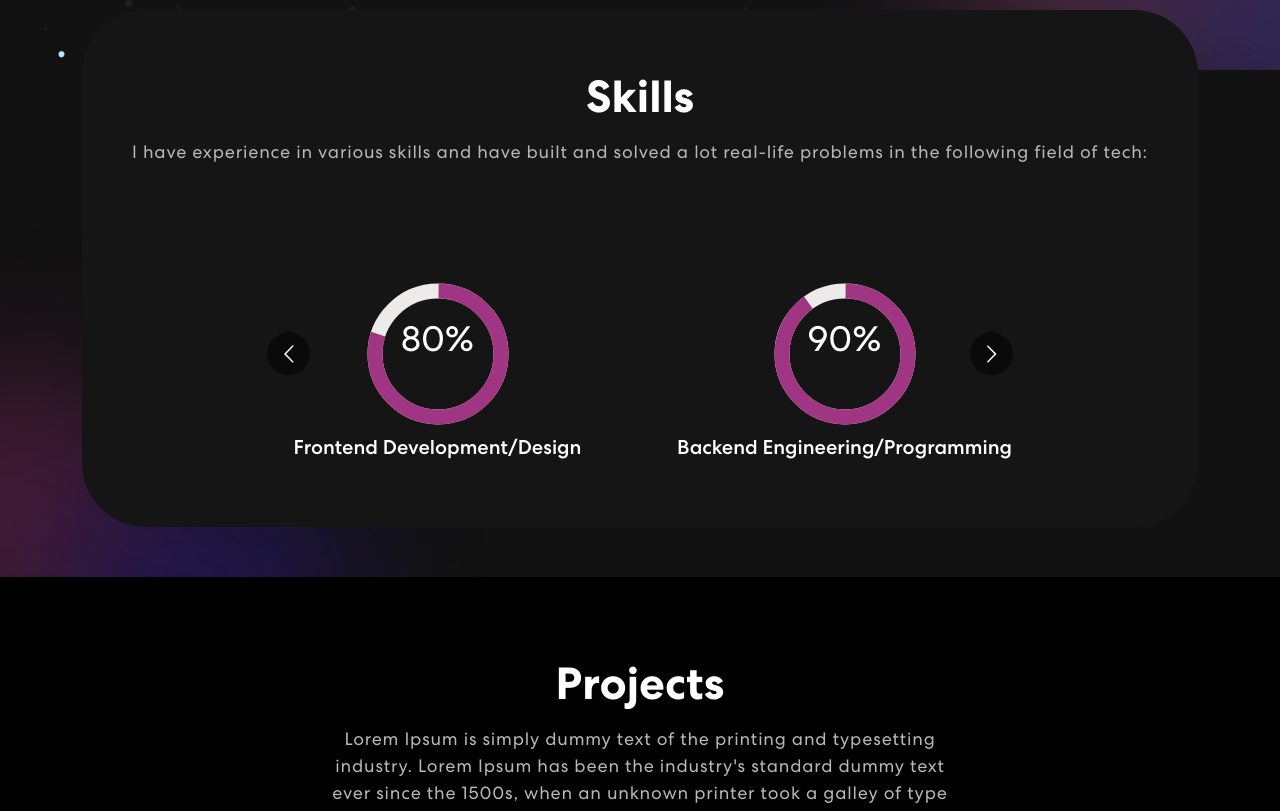
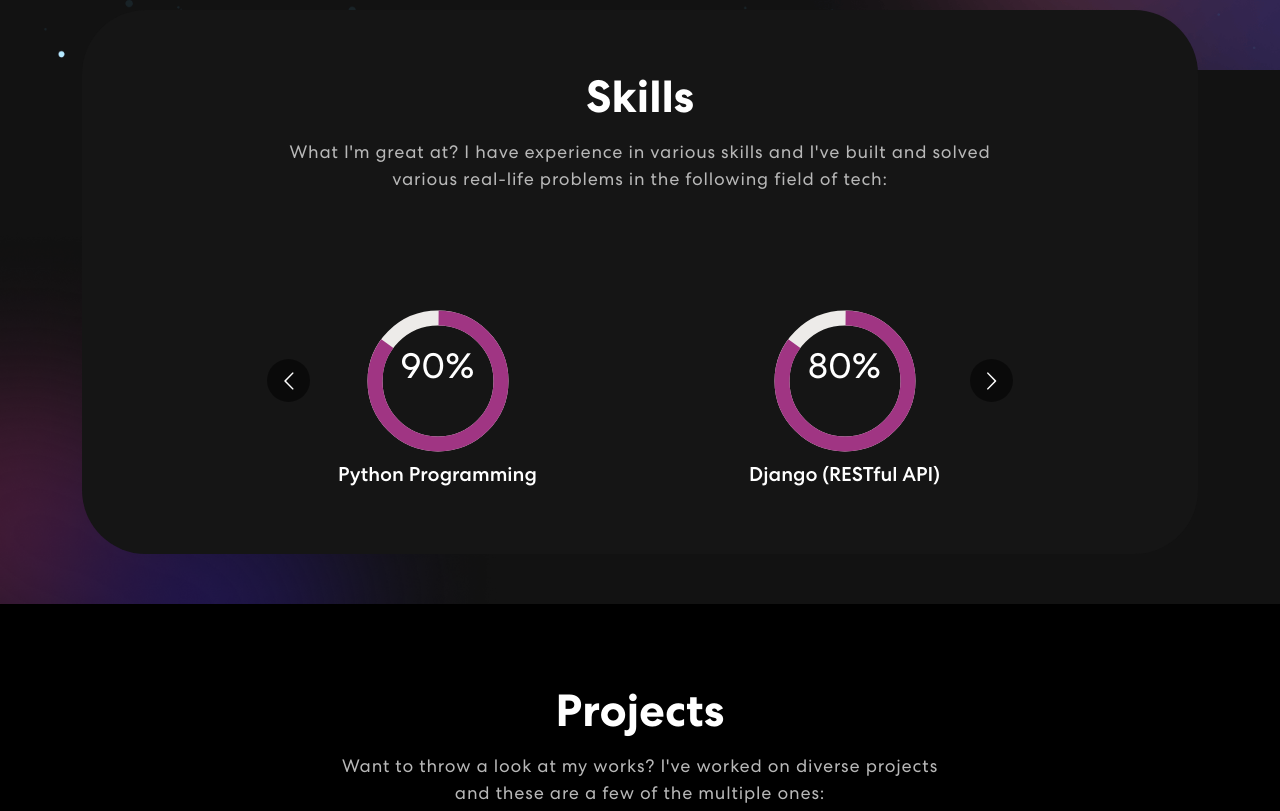
Before and after one commit to isaacrobert33/robertix, a React (Create React App) app: page / in a window 1280 px wide. Shown: the part 766-1577 px from the top of the page. Built offline with nearby package versions, Linux system fonts and the light colour scheme; no server answers.

Commit message:
Content Modifications

```diff
--- a/public/index.html
+++ b/public/index.html
@@ -7,7 +7,7 @@
     <meta name="theme-color" content="#000000" />
     <meta
       name="description"
-      content="Web site created using create-react-app"
+      content="Software Developer || Web Developer || Mobile Developer"
     />
     <link rel="apple-touch-icon" href="%PUBLIC_URL%/logo192.png" />
     <!--
@@ -24,7 +24,7 @@
       work correctly both with client-side routing and a non-root public URL.
       Learn how to configure a non-root public URL by running `npm run build`.
     -->
-    <title>React App</title>
+    <title>Issac Robert</title>
   </head>
   <body>
     <noscript>You need to enable JavaScript to run this app.</noscript>
--- a/src/components/Banner.jsx
+++ b/src/components/Banner.jsx
@@ -14,14 +14,6 @@
   const [index, setIndex] = useState(1);
   const toRotate = [ "Web Developer", "Python Engineer", "Mobile Developer" ];
   const period = 1000;
-
-  useEffect(() => {
-    let ticker = setInterval(() => {
-      tick();
-    }, delta);
-
-    return () => { clearInterval(ticker) };
-  }, [text])
 
   const tick = () => {
     let i = loopNum % toRotate.length;
@@ -47,6 +39,14 @@
       setIndex(prevIndex => prevIndex + 1);
     }
   }
+
+  useEffect(() => {
+    let ticker = setInterval(() => {
+      tick();
+    }, delta);
+
+    return () => { clearInterval(ticker) };
+  }, [text, delta])
 
   return (
     <section className="banner" id="home">
--- a/src/components/Contact.jsx
+++ b/src/components/Contact.jsx
@@ -36,7 +36,7 @@
     setButtonText("Send");
     let result = await response.json();
     setFormDetails(formInitialDetails);
-    if (result.code == 200) {
+    if (result.code === 200) {
       setStatus({ succes: true, message: 'Message sent successfully'});
     } else {
       setStatus({ succes: false, message: 'Something went wrong, please try again later.'});
--- a/src/components/Footer.jsx
+++ b/src/components/Footer.jsx
@@ -18,9 +18,9 @@
           </Col>
           <Col size={12} sm={6} className="text-center text-sm-end">
             <div className="social-icon">
-              <a href="#"><img src={navIcon1} alt="Icon" /></a>
-              <a href="#"><img src={navIcon2} alt="Icon" /></a>
-              <a href="#"><img src={navIcon3} alt="Icon" /></a>
+              <a href="https://www.linkedin.com/in/isaac-robert-156435224/" target={"_blank"} rel={"noreferrer"}><img src={navIcon1} alt="Icon" /></a>
+              <a href="https://web.facebook.com/isaacrobert.owoyemi" target={"_blank"} rel={"noreferrer"}><img src={navIcon2} alt="Icon" /></a>
+              <a href="https://www.instagram.com/_robertix/" target={"_blank"} rel={"noreferrer"}><img src={navIcon3} alt="Icon" /></a>
             </div>
             <p>Copyright 2023. All Rights Reserved</p>
           </Col>
--- a/src/components/NavBar.jsx
+++ b/src/components/NavBar.jsx
@@ -52,9 +52,9 @@
             </Nav>
             <span className="navbar-text">
               <div className="social-icon">
-                <a href="#"><img src={navIcon1} alt="" /></a>
-                <a href="#"><img src={navIcon2} alt="" /></a>
-                <a href="#"><img src={navIcon3} alt="" /></a>
+                <a href="https://www.linkedin.com/in/isaac-robert-156435224/" target={"_blank"} rel={"noreferrer"}><img src={navIcon1} alt="" /></a>
+                <a href="https://web.facebook.com/isaacrobert.owoyemi" target={"_blank"} rel={"noreferrer"}><img src={navIcon2} alt="" /></a>
+                <a href="https://www.instagram.com/_robertix/" target={"_blank"} rel={"noreferrer"}><img src={navIcon3} alt="" /></a>
               </div>
               <HashLink to='#connect'>
                 <button className="vvd"><span>Let’s Connect</span></button>
--- a/src/components/ProjectCard.jsx
+++ b/src/components/ProjectCard.jsx
@@ -5,7 +5,7 @@
   return (
     <Col size={12} sm={6} md={4}>
       <div className="proj-imgbx">
-        <img src={imgUrl} />
+        <img src={imgUrl} alt={title} />
         <div className="proj-txtx">
           <h4>{title}</h4>
           <span>{description}</span>
--- a/src/components/Projects.jsx
+++ b/src/components/Projects.jsx
@@ -44,7 +44,7 @@
   ];
 
   return (
-    <section className="project" id="project">
+    <section className="project" id="projects">
       <Container>
         <Row>
           <Col size={12}>
@@ -52,7 +52,7 @@
               {({ isVisible }) =>
               <div className={isVisible ? "animate__animated animate__fadeIn": ""}>
                 <h2>Projects</h2>
-                <p>Lorem Ipsum is simply dummy text of the printing and typesetting industry. Lorem Ipsum has been the industry's standard dummy text ever since the 1500s, when an unknown printer took a galley of type and scrambled it to make a type specimen book.</p>
+                <p>Want to throw a look at my works? I've worked on diverse projects and these are a few of the multiple ones:</p>
                 <Tab.Container id="projects-tabs" defaultActiveKey="first">
                   <Nav variant="pills" className="nav-pills mb-5 justify-content-center align-items-center" id="pills-tab">
                     <Nav.Item>
@@ -93,7 +93,7 @@
           </Col>
         </Row>
       </Container>
-      <img className="background-image-right" src={colorSharp2}></img>
+      <img className="background-image-right" src={colorSharp2} alt={"background-img"}></img>
     </section>
   )
 }
--- a/src/components/Skills.jsx
+++ b/src/components/Skills.jsx
@@ -32,36 +32,63 @@
                 <div className="col-12">
                     <div className="skill-bx wow zoomIn">
                         <h2>Skills</h2>
-                        <p>I have experience in various skills and have built and solved a lot real-life problems in the following field of tech:</p>
+                        <p>What I'm great at? I have experience in various skills and I've built and solved <br></br>various real-life problems in the following field of tech:</p>
                         <Carousel responsive={responsive} infinite={true} className="owl-carousel owl-theme skill-slider">
                             <div className="item">
-                                <CircularProgress value={80} size="150px" color="#a03583">
+                                <CircularProgress value={85} size="150px" color="#a03583">
+                                  <CircularProgressLabel>90%</CircularProgressLabel>
+                                </CircularProgress>
+                                <h5>Python Programming</h5>
+                            </div>
+                            <div className="item">
+                                <CircularProgress value={85} size="150px" color="#a03583">
                                   <CircularProgressLabel>80%</CircularProgressLabel>
                                 </CircularProgress>
-                                <h5>Frontend Development/Design</h5>
+                                <h5>Django (RESTful API)</h5>
                             </div>
                             <div className="item">
-                               <CircularProgress value={90} size="150px" color="#a03583">
+                                <CircularProgress value={85} size="150px" color="#a03583">
                                   <CircularProgressLabel>90%</CircularProgressLabel>
                                 </CircularProgress>
-                                <h5>Backend Engineering/Programming</h5>
+                                <h5>Flask</h5>
+                            </div>
+                            <div className="item">
+                                <CircularProgress value={85} size="150px" color="#a03583">
+                                  <CircularProgressLabel>80%</CircularProgressLabel>
+                                </CircularProgress>
+                                <h5>Kivy/Material Design</h5>
                             </div>
                             <div className="item">
                                 <CircularProgress value={85} size="150px" color="#a03583">
                                   <CircularProgressLabel>85%</CircularProgressLabel>
                                 </CircularProgress>
-                                <h5>Mobile Development</h5>
+                                <h5>Javascript</h5>
                             </div>
-                            {/* <div className="item">
-                                <img src={meter1} alt="Image" />
-                                <h5>Web Development</h5>
-                            </div> */}
+                            <div className="item">
+                                <CircularProgress value={80} size="150px" color="#a03583">
+                                  <CircularProgressLabel>80%</CircularProgressLabel>
+                                </CircularProgress>
+                                <h5>HTML5</h5>
+                            </div>
+                            <div className="item">
+                               <CircularProgress value={90} size="150px" color="#a03583">
+                                  <CircularProgressLabel>80%</CircularProgressLabel>
+                                </CircularProgress>
+                                <h5>CSS3</h5>
+                            </div>
+                            <div className="item">
+                               <CircularProgress value={90} size="150px" color="#a03583">
+                                  <CircularProgressLabel>75%</CircularProgressLabel>
+                                </CircularProgress>
+                                <h5>React.JS</h5>
+                            </div>
+
                         </Carousel>
                     </div>
                 </div>
             </div>
         </div>
-        <img className="background-image-left" src={colorSharp} alt="Image" />
+        <img className="background-image-left" src={colorSharp} alt="background-img" />
     </section>
   )
 }
```
